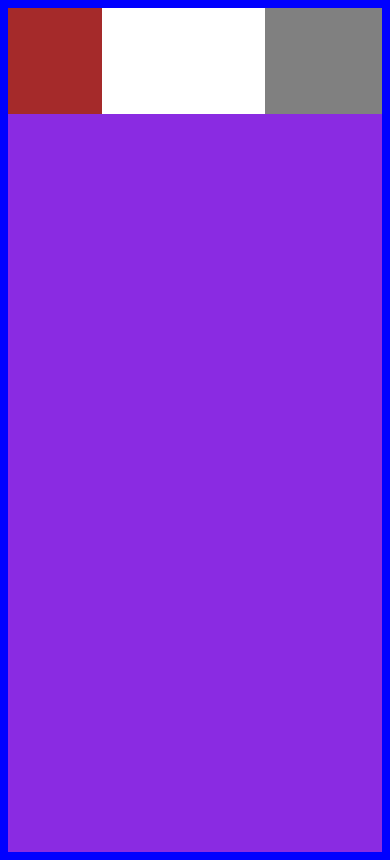
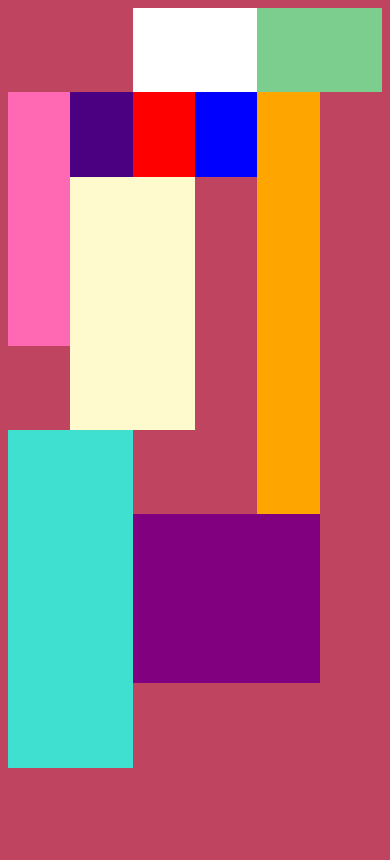
Before and after one commit to AsencioC/p1_ilu_grid, a plain HTML site: page index.html in a window 390 px wide. Drawn offline with Linux system fonts and the light colour scheme.

Commit message:
Update index.html

```diff
--- a/index.html
+++ b/index.html
@@ -7,7 +7,7 @@
     <title>GRID</title>
     <style>
         body{
-            background-color: Blue;
+            background-color: rgb(222, 241, 133);
         }
         #container{
             width: 100%;
@@ -22,7 +22,7 @@
             grid-column-end: 5;
             grid-row-start: 1;
             grid-row-end: 3;
-            background-color: brown;
+            background-color: rgb(190, 68, 95);
 
         }
         #m2{
@@ -38,9 +38,167 @@
             grid-column-end: 17;
             grid-row-start: 1;
             grid-row-end: 3;
-            background-color: gray;
+            background-color: rgb(124, 206, 142);
 
         }
+        #m4{
+            grid-column-start: 1;
+            grid-column-end: 3;
+            grid-row-start: 3;
+            grid-row-end: 7;
+            background-color: hotpink ;
+        }
+        #m5{
+            grid-column-start: 3;
+            grid-column-end: 5;
+            grid-row-start:3 ;
+            grid-row-end: 5 ;
+            background-color: indigo;
+        }
+        #m6{
+            grid-column-start: 3;
+            grid-column-end: 8;
+            grid-row-start:5 ;
+            grid-row-end: 9;
+            background-color: lemonchiffon;
+
+        }
+        #m7{
+            grid-column-start: 5;
+            grid-column-end: 7;
+            grid-row-start:3 ;
+            grid-row-end: 5;
+            background-color: red;
+
+        }
+        #m8{
+            grid-column-start: 7;
+            grid-column-end: 11;
+            grid-row-start:10 ;
+            grid-row-end: 15;
+            background-color: purple;
+
+        }
+        #m9{
+            grid-column-start: 10;
+            grid-column-end: 11;
+            grid-row-start:3 ;
+            grid-row-end: 10;
+            background-color: orange;
+
+        }
+        #m10{
+            grid-column-start: 1;
+            grid-column-end: 7;
+            grid-row-start:9 ;
+            grid-row-end: 16;
+            background-color: turquoise;
+
+        }
+        #m11{
+            grid-column-start: 7;
+            grid-column-end: 10;
+            grid-row-start:3 ;
+            grid-row-end: 5;
+            background-color: blue;
+
+        }
+
+        @media (max-width: 1024px) {
+            body, #container{
+                background-color:  rgb(219, 233, 21);
+            }
+           #container{
+                display: grid;
+                grid-template-columns: repeat(6, 1fr);
+                grid-template-rows: repeat(10, 1fr);
+            }
+            #m1{
+                grid-column-start: 1;
+                grid-column-end: 3;
+                grid-row-start: 1;
+                grid-row-end: 2;
+            }
+            #m2{
+                grid-column-start: 3;
+                grid-column-end: 5;
+                grid-row-start: 1;
+                grid-row-end: 2;
+            }
+            #m3{
+                grid-column-start: 5;
+                grid-column-end: 7;
+                grid-row-start: 1;
+                grid-row-end: 2;
+            }
+            #m4{
+                grid-column-start: 1;
+                grid-column-end: 2;
+                grid-row-start: 2;
+                grid-row-end: 5;
+            }
+            #m5{
+                grid-column-start: 2;
+                grid-column-end: 3;
+                grid-row-start: 2;
+                grid-row-end: 3;
+            }
+            #m6{
+                grid-column-start: 2;
+                grid-column-end: 4;
+                grid-row-start: 3;
+                grid-row-end: 6;
+            }
+            #m7{
+                grid-column-start: 3;
+                grid-column-end: 4;
+                grid-row-start: 2;
+                grid-row-end: 3;
+            }
+            #m8{
+                grid-column-start: 3;
+                grid-column-end: 6;
+                grid-row-start: 7;
+                grid-row-end: 9;
+            }
+            #m9{
+            grid-column-start: 5;
+            grid-column-end: 6;
+            grid-row-start:2 ;
+            grid-row-end: 7;
+            background-color: orange;
+
+            }
+            #m10{
+                grid-column-start: 1;
+                grid-column-end: 3;
+                grid-row-start:6 ;
+                grid-row-end: 10;
+                background-color: turquoise;
+
+            }
+            #m11{
+                grid-column-start: 4;
+                grid-column-end: 5;
+                grid-row-start:2 ;
+                grid-row-end: 3;
+                background-color: blue;
+
+            }
+
+        }
+
+        @media (max-width: 600px) {
+            body, #container{
+                background-color:  rgb(190, 68, 95);
+            }
+        }
+
+
+
+
+
+
 
 
 
@@ -50,7 +208,17 @@
    <div id="container">
    <div id="m1"></div>
    <div id="m2"></div>
-   <div id="m3"></div>
+   <div id="m3"> </div>
+   <div id="m4"></div>
+   <div id="m5"></div>
+   <div id="m6"></div>
+   <div id="m7"></div>
+   <div id="m8"></div>
+   <div id="m9"></div>
+   <div id="m10"></div>
+   <div id="m11"></div>
+
+
 </div>
 </div>
 
```
